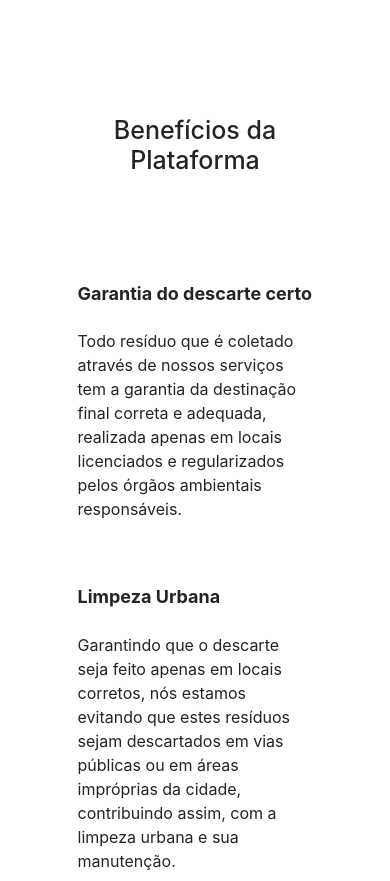
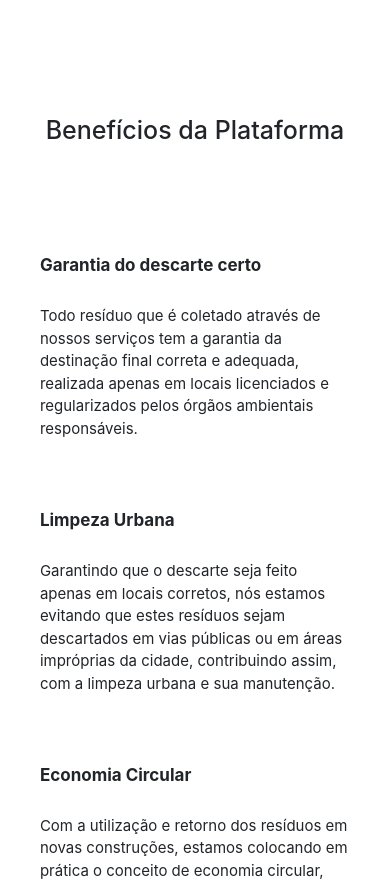
Before and after one commit to aceleradora-TW/descarte-certo, a React (Create React App) app in the folder frontend/: page /beneficios in a window 390 px wide. Shown: the top 881 px of the page. Built offline with nearby package versions, Linux system fonts and the light colour scheme.

Commit message:
Ajustes margem em beneficios

```diff
--- a/frontend/src/components/Benefits/BenefitsStyles.css
+++ b/frontend/src/components/Benefits/BenefitsStyles.css
@@ -27,17 +27,22 @@
 
 @media only screen and (min-width:360px) and (max-width:640px){
     .text-card-benefits{
-       font-size: 16px;
+       font-size: 15px;
        padding: 3%;
     }
     .title-card-benefits{
-      font-size: 18px;
+      font-size: 17px;
       padding: 3%;
    }
    .title-benefits {
       text-align: center;
       font-size: 25px;
   }
+   .container-benefits {
+      margin-left: 30px;
+      margin-right: 30px;
+      padding-bottom: 50px;
+}
 }
 
   @media only screen and (min-width:641px) and (max-width:1024px){
```
